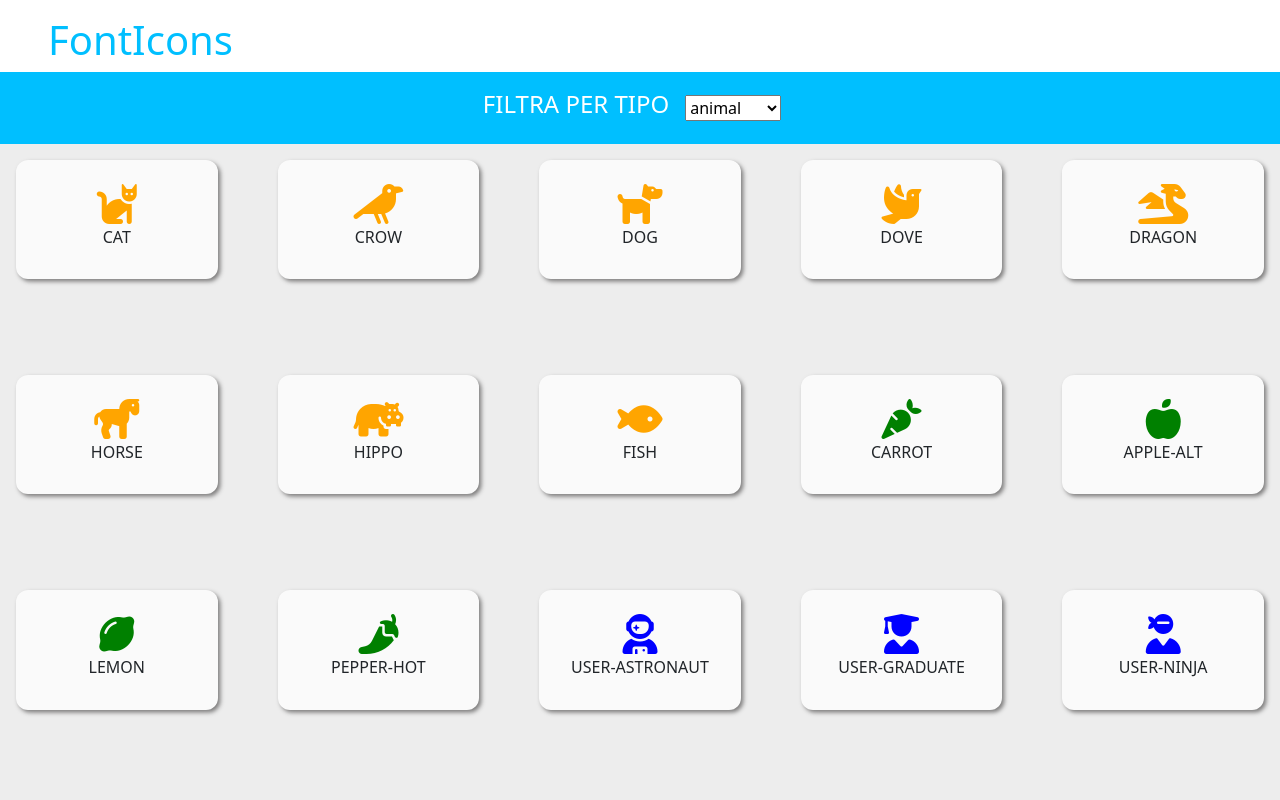
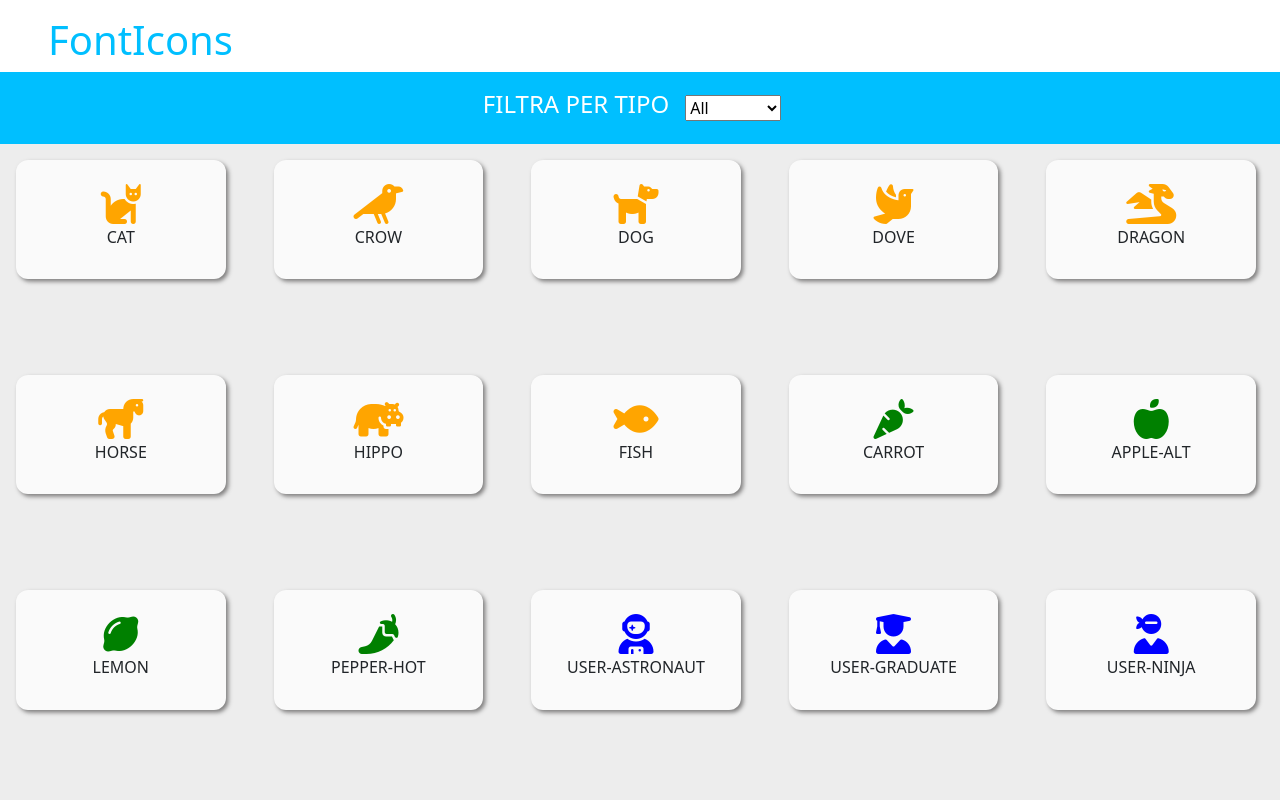
Before and after one commit to agostinoluca/js-es6-icons, a plain HTML site: page index.html in a window 1280 px wide. Shown: the top 800 px of the page. Drawn offline with nearby package versions, Linux system fonts and the light colour scheme.

Commit message:
fix html and css fix js, add function for create box and fix select menù

```diff
--- a/assets/css/style.css
+++ b/assets/css/style.css
@@ -28,12 +28,12 @@ nav {
     flex-direction: column;
     justify-content: center;
     align-items: center;
-    gap: 0.25rem;
     background-color: rgb(250, 250, 250);
     border-radius: 0.75rem;
     padding: 1.5rem;
     margin-bottom: 3rem;
-    width: calc((100% / 5) - 3rem);
+    width: calc((100% / 5) - 2.5rem);
+    gap: 0.25rem;
     box-shadow: 0.15rem 0.15rem 0.25rem rgb(126, 125, 125);
     & i {
         font-size: 2.5rem;
--- a/assets/js/script.js
+++ b/assets/js/script.js
@@ -15,8 +15,6 @@ BONUS 2
 -popolare le options della select della milestone 3 dinamicamente.
 
 */
-
-console.log('Hello World');
 
 // creo l'array di oggetti con i dati forniti
 const iconsList = [
@@ -137,14 +135,64 @@ const iconsList = [
 // collego tramite id un container del file html
 const containerEl = document.getElementById('cardContainer');
 
+// utilizzo una funzione per creare e stampare tutte le icone
+iconsList.forEach(icon => {
+	createIcon(icon);
+});
+
+// inserisco il select in una costante
+const iconSelect = document.getElementById('iconSelect');
+
+// aggiungo un addEventListener('change') al select
+iconSelect.addEventListener('change', function(){
+
+	// creo una variabile per leggere la value select
+	let valueType = iconSelect.value;
+
+	// svuotare l`html del container, altrimenti aggiunge le card a quelle già esistenti
+	containerEl.innerHTML = '';
+
 	// con un for loop creo un box per ogni oggetto della array
 	iconsList.forEach(icon => {
-    console.log(icon.name);
 
+		// la condizione filtra il tipo dell'icona identico al select oppure il campo vuoto dell'opzione ALL
+		if (icon.type === valueType || valueType === '') {
+
+			// richiamo la funzione per creare le card delle icone selezionate dal select
+			createIcon(icon);
+		}
+	});
+
+});
+
+
+// creo un array dedicata al menù select
+let optionList = [];
+
+// itero per creare le opzioni
+iconsList.forEach(optionIcons => {
+
+	// creo una condizione con valore booleano opposto per stabilire se l`array contiene o meno il tipo di icona
+	if (!optionList.includes(optionIcons.type)) {
+		// se non lo contiene pusha nella array l'opzione
+		optionList.push(optionIcons.type);
+		// creo l'opzione
+		const optionIcon = document.createElement("option");
+		// scrivo dentro l'opzione
+		optionIcon.innerText = optionIcons.type;
+		// collego al mio html l'opzione appena creata
+		iconSelect.append(optionIcon);
+	}
+
+});
+
+
+// funzione per creare i box delle icone
+function createIcon(icon) {
 	// creo gli elementi da inserire al contenitore
-    const card = document.createElement("div");
-    const cardIcon = document.createElement("i");
-    const cardTitle = document.createElement("h6");
+	const card = document.createElement("div");			// crea la card
+	const cardIcon = document.createElement("i");		// crea l`icona
+	const cardTitle = document.createElement("h6");		// crea il titolo dell`icona
 
 
 	// aggiungo la classe al div creato per creare la card
@@ -152,17 +200,17 @@ iconsList.forEach(icon => {
 
 
 	// inserisco le classi delle icone
-    cardIcon.classList.add(icon.prefix + icon.name);
-    cardIcon.classList.add('fa-solid');
+	cardIcon.classList.add(icon.prefix + icon.name);	// aggiunge il tipo d'icona
+	cardIcon.classList.add('fa-solid');					// aggiunge stile all`icona
 
 
 	// inserisco i nomi delle icone al titolo h6 della card
 	cardTitle.innerText = icon.name;
 
 	// con append inserisco la card, l'icona e il titolo al containerEl
-    containerEl.append(card);
-    card.append(cardIcon);
-    card.append(cardTitle);
+	containerEl.append(card);	// appendo il box
+	card.append(cardIcon);		// appendo l'icona
+	card.append(cardTitle);		// appendo il titolo
 
 	// creo una condizione per assegnare un colore alle icone
 	if (icon.color === 'blue') {
@@ -172,17 +220,4 @@ iconsList.forEach(icon => {
 	} else {
 		cardIcon.classList.add('animal');
 	}
-});
-
-// inserisco il select in una costante
-const iconSelect = document.getElementById('iconSelect');
-
-// itero per creare le opzioni (IN LAVORAZIONE, APPROCCIO PROBABILMENTE NON CORRETTO)
-iconsList.forEach(optionIcons => {
-    const optionIcon = document.createElement("option");
-
-    optionIcon.innerText = optionIcons.type;
-
-    iconSelect.append(optionIcon);
-
-});
+}
--- a/index.html
+++ b/index.html
@@ -25,12 +25,12 @@
     <nav class="d-flex justify-content-center align-items-center p-3">
         <h4>FILTRA PER TIPO</h4>
         <select class="mx-3 " name="iconsMenu" id="iconSelect">
+            <option value="">All</option>
         </select>
     </nav>
 
     <main>
-        <div id="cardContainer" class="card_container d-flex flex-wrap gap-5 justify-content-between align-items-center p-3">
-
+        <div id="cardContainer" class="card_container d-flex flex-wrap gap-5 align-items-center p-3">
         </div>
     </main>
 
```
Lines whose indentation alone changed are shown as unchanged.
